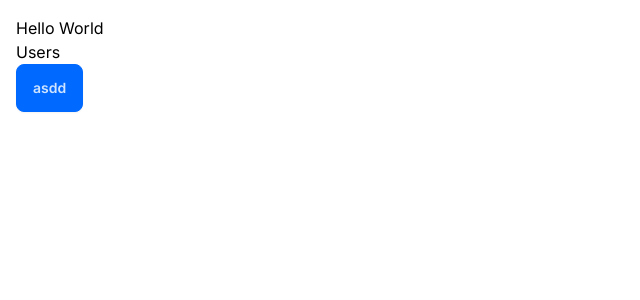
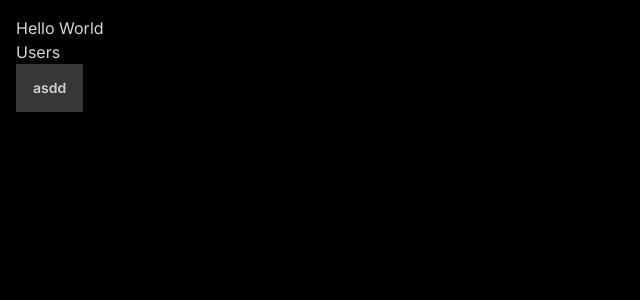
Before and after one commit to ghaithatfeh/next-js, a Next.js app: page / in a window 1280 px wide. Shown: the top 300 px of the page, without its empty margins (0-640 px from the left). Built offline with nearby package versions, Linux system fonts and the light colour scheme.

Commit message:
Change theme

```diff
--- a/app/globals.css
+++ b/app/globals.css
@@ -13,6 +13,6 @@
 }
 
 body {
-	color: rgb(var(--foreground-rgb));
+	/* color: rgb(var(--foreground-rgb)); */
 	padding: 1rem;
 }
--- a/app/layout.tsx
+++ b/app/layout.tsx
@@ -15,7 +15,7 @@ export default function RootLayout({
   children: React.ReactNode
 }) {
   return (
-    <html lang="en" data-theme="winter">
+    <html lang="en" data-theme="black">
       <body className={inter.className}>{children}</body>
     </html>
   )
--- a/tailwind.config.ts
+++ b/tailwind.config.ts
@@ -19,7 +19,7 @@ const config: Config = {
     require('daisyui'),
   ],
   daisyui: {
-    themes: ["winter"],
+    themes: ["winter", "dark", "sunset", "black"],
   },
 }
 export default config
```
